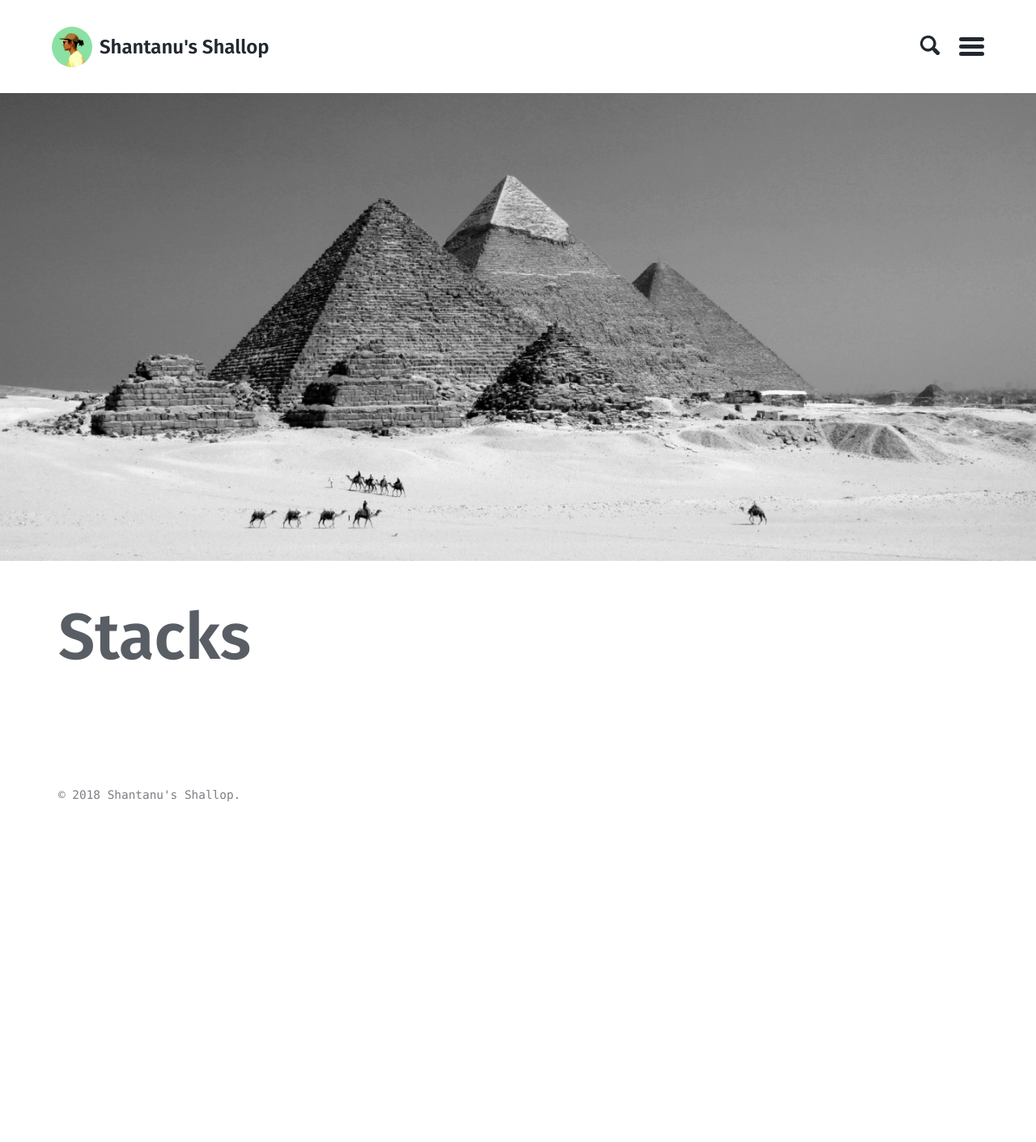
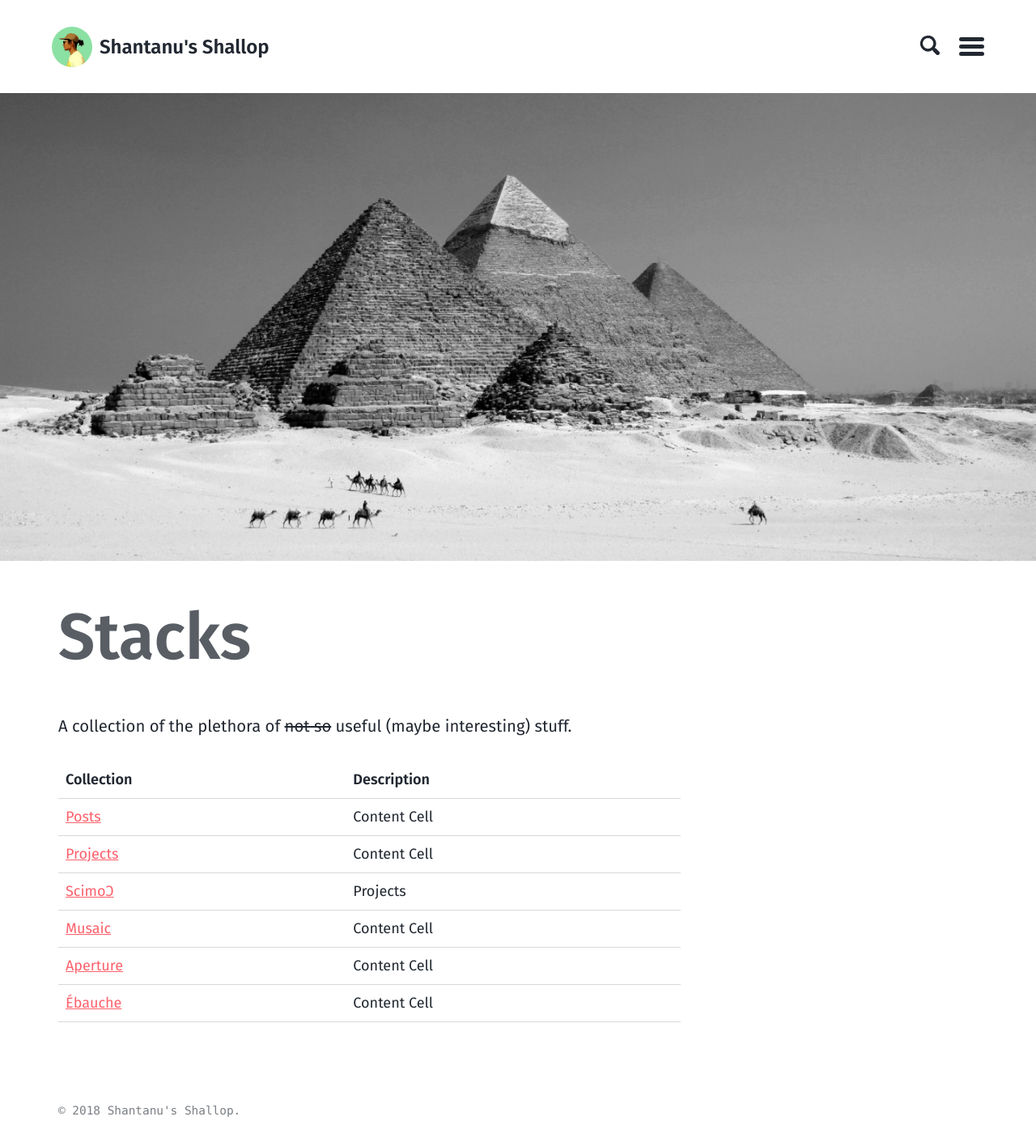
Before and after one commit to asifsadek/8hantanu.github.io, a Jekyll site: the page built from stacks.md, in a window 1280 px wide. Shown: the whole page at 81% size. Built offline with Jekyll 4.4.1, drawn with Linux system fonts in a browser that asks for light colours; before the commit the page ends 1021 px from its top, so only the background shows below that.

Commit message:
All cats added

```diff
--- a/_config.yml
+++ b/_config.yml
@@ -71,6 +71,12 @@ collections:
   musaic:
     output: true
     permalink: /:collection/:path/
+  aperture:
+    output: true
+    permalink: /:collection/:path/
+  ebauche:
+    output: true
+    permalink: /:collection/:path/
 
 # Front Matter Defaults
 defaults:
--- a/stacks.md
+++ b/stacks.md
@@ -4,3 +4,14 @@ layout: page
 image:
   path: /assets/images/covers/stacks.jpg
 ---
+
+A collection of the plethora of ~~not so~~ useful (maybe interesting) stuff.
+
+Collection              | Description
+---                     | ---
+[Posts](/posts)         | Content Cell
+[Projects](/projects)   | Content Cell
+[ScimoƆ](/scimoc)       | Projects
+[Musaic](/musaic)       | Content Cell
+[Aperture](/aperture)   | Content Cell
+[Ébauche](/ebauche)     | Content Cell
```
Also changed, not shown: about.md (+6 -3 lines), aperture.md (added, +9 -0 lines), ebauche.md (added, +9 -0 lines).
